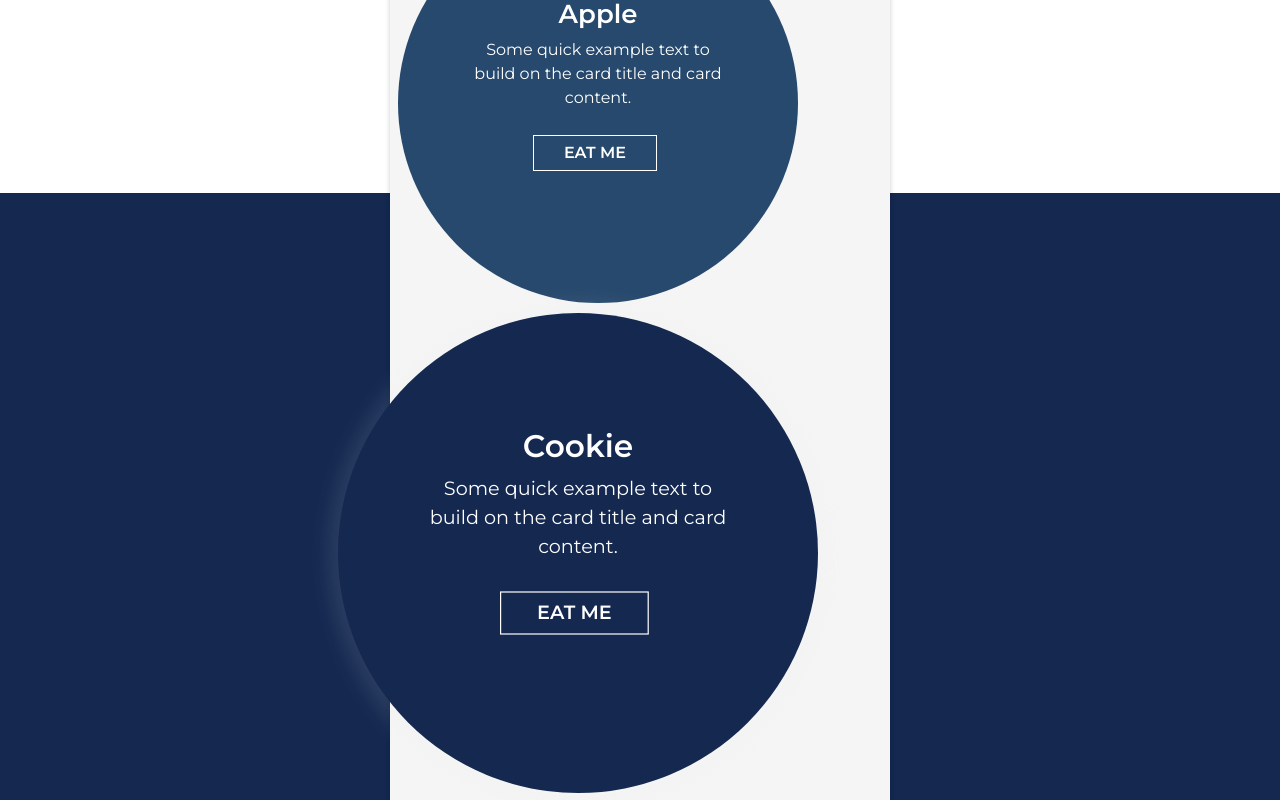
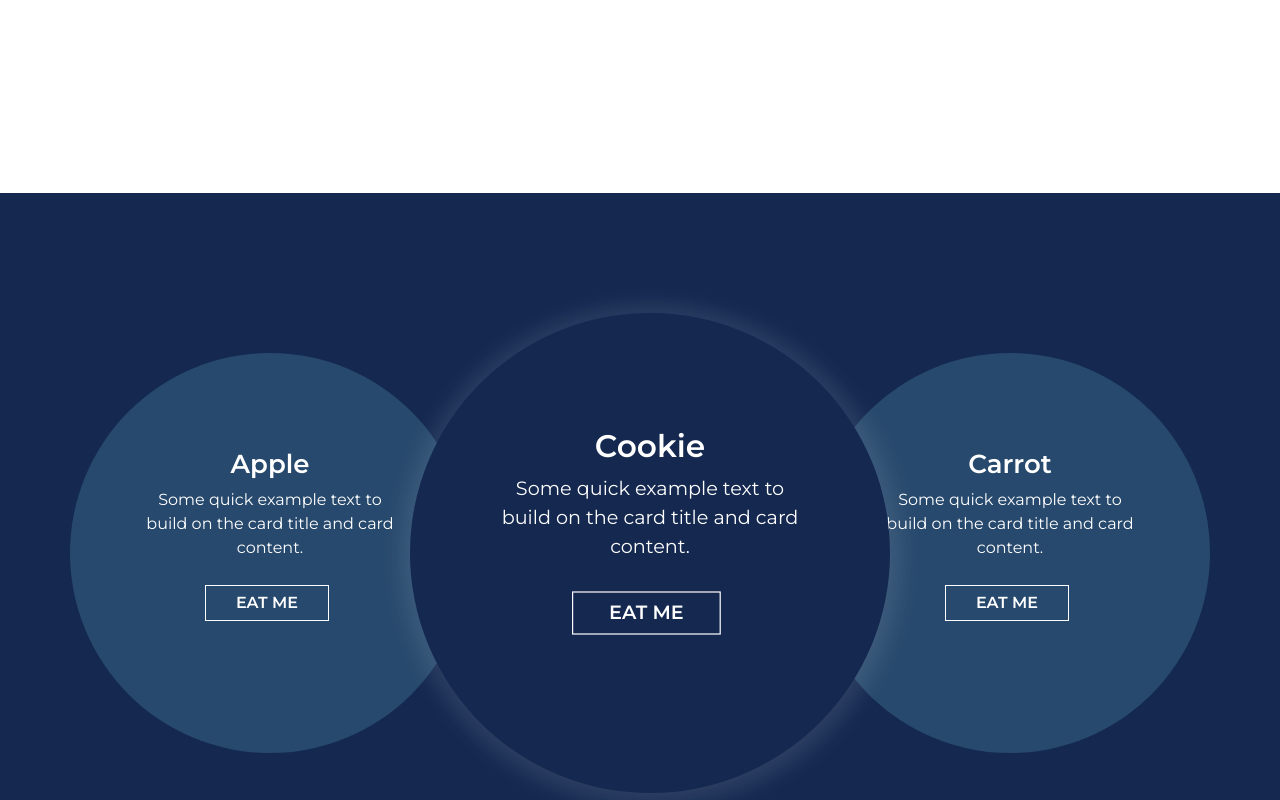
Before and after one commit to subh1416/Mernship, a React (Create React App) app: page / in a window 1280 px wide. Shown: the part 3440-4240 px from the top of the page. Built offline with nearby package versions, Linux system fonts and the light colour scheme; no server answers.

Commit message:
Card refurbished

```diff
--- a/src/components/cards/Cards.js
+++ b/src/components/cards/Cards.js
@@ -1,10 +1,9 @@
 import React from 'react';
-import './cards.css'
+import './cards.css';
 
 function Cards() {
   return (
-    <div>
-      <div className="container">
+   <div className="container">
    <div className="row">
 
       <div className="card card-circle">
@@ -14,7 +13,7 @@ function Cards() {
          <div className="card-body">
             <h5 className="card-title">Apple</h5>
             <p className="card-text">Some quick example text to build on the card title and card content.</p>
-            <button  className="btn btn-primary">Eat me</button>
+            <a href="#" className="btn btn-primary">Eat me</a>
          </div>
       </div>
 
@@ -25,7 +24,7 @@ function Cards() {
          <div className="card-body">
             <h5 className="card-title">Cookie</h5>
             <p className="card-text">Some quick example text to build on the card title and card content.</p>
-            <button  className="btn btn-primary">Eat me</button>
+            <a href="#" className="btn btn-primary">Eat me</a>
          </div>
       </div>
 
@@ -36,13 +35,12 @@ function Cards() {
          <div className="card-body">
             <h5 className="card-title">Carrot</h5>
             <p className="card-text">Some quick example text to build on the card title and card content.</p>
-            <button  className="btn btn-primary">Eat me</button>
+            <a href="#" className="btn btn-primary">Eat me</a>
          </div>
       </div>
    </div>
 </div>
-    </div>
-  )
+  );
 }
 
-export default Cards
+export default Cards;
--- a/src/components/cards/cards.css
+++ b/src/components/cards/cards.css
@@ -1,4 +1,11 @@
 @import url('https://fonts.googleapis.com/css?family=Montserrat:400,600&display=swap');
+
+.container{
+    display: flex;
+    justify-content: center;
+    align-items: center;
+
+}
 
 .card-circle{
     text-align:center;
@@ -9,6 +16,7 @@
      Font-family: Montserrat;
      padding:50px;
      border-radius:50%;
+
 }
  .card-circle .card-title{
     font-weight:600;
--- a/src/page/Signin.js
+++ b/src/page/Signin.js
@@ -27,7 +27,7 @@ function Signin() {
 
     onSubmit: async (values) => {
       console.log(values);
-      values = await Object.assign(values, { profile: file || "" });
+      values = await Object.assign(values, { profile: file || avatar });
       let registerPromise = registerUser(values);
       toast.promise(registerPromise, {
         loading: "Creating",
--- a/src/page/addUser.js
+++ b/src/page/addUser.js
@@ -40,7 +40,7 @@ const handle = (e) => {
   }
 
   return (
-    <div className="container">
+    <div className="containerop90">
 
         <form className='mt-4'>
             <div className='row'>
--- a/src/page/addwork.css
+++ b/src/page/addwork.css
@@ -1,5 +1,5 @@
 
-.container {
+.containerop90 {
   max-width: 500px;
   margin: 0 auto;
   padding: 20px;
```
